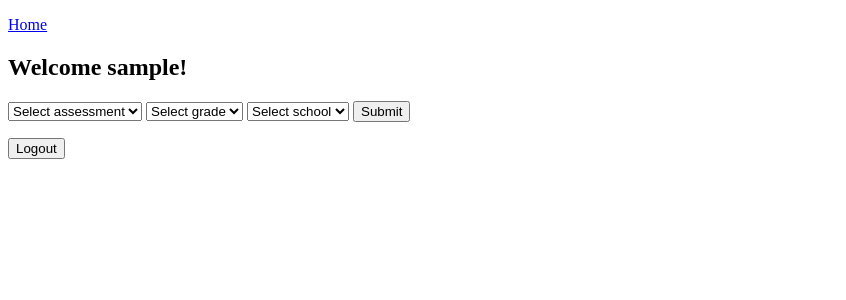
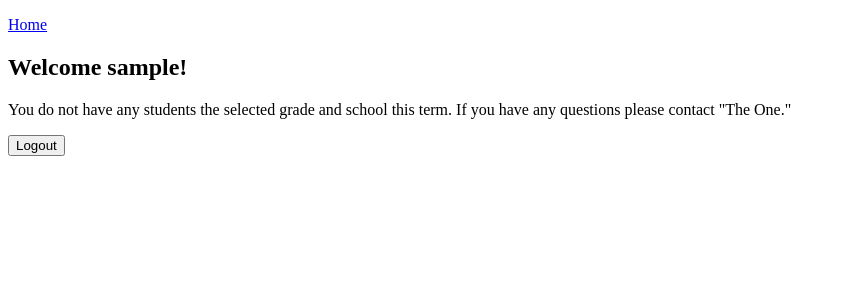
Before and after one commit to WickedWahine/assessments-project, a Flask app: template templates/homepage.html in a window 1280 px wide. Shown: the top 300 px of the page, without its empty margins (0-846 px from the left). Run offline with Flask 2, Linux system fonts and the light colour scheme; the template is opened without the code that fills it, so the values that code supplies are empty; the visitor is signed in with stand-in values (Sample User, id 1); some libraries are stand-ins or nearby versions.

Commit message:
Some code clean up

```diff
--- a/crud.py
+++ b/crud.py
@@ -248,7 +248,7 @@ def get_academic_year_by_date(date_today):
     return academic_year
 
 
-def get_assessment_id_by_name(name):
+def get_assessment_by_name(name):
     """Query assessment ID by its name"""
 
     try:
--- a/server.py
+++ b/server.py
@@ -79,17 +79,13 @@ def students_by_teacher():
     assessment_name = request.args.get("assessment_name")
     grade = request.args.get("grade")
     school_id = request.args.get("school_id")
-    print(assessment_name)
 
     username = session.get("username")
     user_id = crud.get_user_by_username(username).user_id
 
-    # Temporarily hard code parameters
-    test_school_id = 2
-    test_grade = "1"
-    test_academic_year_id = 5
+    academic_year_id = crud.get_academic_year_by_date(date.today()).academic_year_id
 
-    students = crud.get_student_roster_by_teacher(user_id, test_school_id, test_grade, test_academic_year_id)
+    students = crud.get_student_roster_by_teacher(user_id, school_id, grade, academic_year_id)
     students = [student.student for student in students]
     students.sort(key=lambda student: student.first_name)
 
@@ -110,8 +106,6 @@ def students_by_teacher():
 @app.route('/assessment/<assessment_name>', methods=['POST'])
 def record_entries(assessment_name):
 
-    date_taken = date.today()
-
     teacher = {"first_name": request.form.get('teacher_first'),
                 "last_name": request.form.get('teacher_last'),
                 "username": request.form.get('teacher_username')}
@@ -119,10 +113,10 @@ def record_entries(assessment_name):
     assessment_name = assessment_name
 
     # Find Assessment ID for this assessment
-    assessment_id = crud.get_assessment_id_by_name(assessment_name).assessment_id
+    assessment_id = crud.get_assessment_by_name(assessment_name).assessment_id
 
-    # Given Assessment ID and date taken, get Scoring Term ID
-    scoring_term_id = crud.get_scoring_term_by_assessment_id_and_date_taken(assessment_id, date_taken).scoring_term_id
+    # Given Assessment ID and today's date, get Scoring Term ID
+    scoring_term_id = crud.get_scoring_term_by_assessment_id_and_date(assessment_id, date.today()).scoring_term_id
 
     # for k, v in request.form.items():
     #     entry_dict.append({k: v})
@@ -145,24 +139,6 @@ def record_entries(assessment_name):
                             entries=entries)
 
 
-# @app.route('/movies/<movie_id>/rate', methods=['POST'])
-# def rate_movie(movie_id):
-#     score = request.form.get('score')
-#     movie = crud.get_movie_by_id(movie_id)
-#     user = crud.get_user_by_id(session['id'])
-
-#     if score.isdigit():
-#         score_int = int(score)
-#         if score_int > -1 and score_int < 101:
-#             crud.create_rating(score, movie, user)
-#             flash("Created rating!")
-#         else:
-#             flash("Rating not within valid range!")
-#     else:
-#         flash("Not an integer!")
-#     return redirect('/')
-
-
 if __name__ == "__main__":
     # DebugToolbarExtension(app)
     connect_to_db(app)
--- a/templates/assessment.html
+++ b/templates/assessment.html
@@ -2,7 +2,6 @@
 {% block title %}Entering scores for {{assessment_name}} assessment{% endblock %}
 
 {% block body %}
-
   <h1>Assessment name: {{assessment_name}}</h1>
   <h2>Hello {{teacher.first_name}} {{teacher.last_name}}</h2>
   <h3>Your email is {{teacher.username}}</h3>
@@ -45,5 +44,4 @@
       You do not have any students the selected grade and school this term. If you have any questions please contact "The One."
     </p>
   {% endif %}
-
 {% endblock %}
--- a/templates/homepage.html
+++ b/templates/homepage.html
@@ -2,12 +2,16 @@
 {% block title %}Home: Assessment app{% endblock %}
 
 {% block body %}
-
   {% if session.get("username") %}
     <h2>Welcome {{session["username"]}}!</h1>
 
+    {% if not grades or not schools %}
+      <p>
+        You do not have any students the selected grade and school this term. If you have any questions please contact "The One."
+      </p>
+    {% else %}
       <form action="/assessment/" method="GET">
-    <select name="assessment_name">
+        <select name="assessment_name" required>
           <option value="">Select assessment</option>
           <option value="BAS">BAS</option>
           <option value="BAS_Spanish">BAS Spanish</option>
@@ -15,7 +19,7 @@
           <option value="TCW">TC Writing</option>
         </select>
 
-    <select name="grade">
+        <select name="grade" required>
           {% if grades|length == 1 %}
             {% for grade in grades %}
               <option value={{grade}}>Grade {{grade}}</option>
@@ -28,7 +32,7 @@
           {% endif %}
         </select>
 
-    <select name="school_id">
+        <select name="school_id" required>
           {% if schools|length == 1 %}
             {% for school in schools %}
               <option value={{school.school_id}}>{{school.name}}</option>
@@ -43,7 +47,7 @@
 
         <input type="submit">
       </form>
-
+    {% endif %}
     <form action="/logout">
       <p>
         <input type="submit" value="Logout">
@@ -66,20 +70,4 @@
     </form>
 
   {% endif %}
-
-  <!-- <h2>Create an Account</h2>
-  <form action="/users" method="POST">
-    <p>
-      Email <input type="text" name="email">
-    </p>
-
-    <p>
-      Password <input type="password" name="password">
-    </p>
-
-    <p>
-      <input type="submit">
-    </p>
-  </form> -->
-
 {% endblock %}
```
Lines whose indentation alone changed are shown as unchanged.
